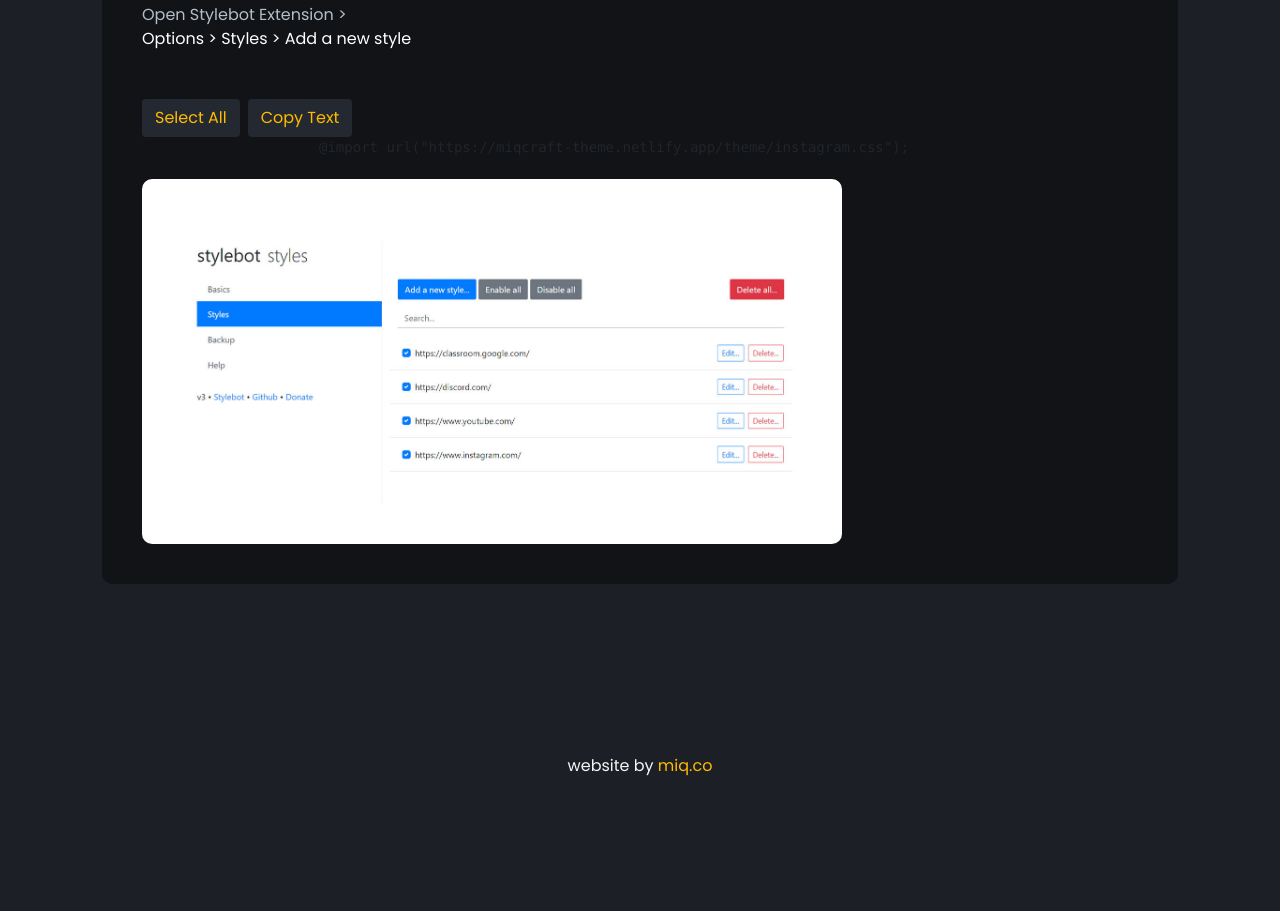
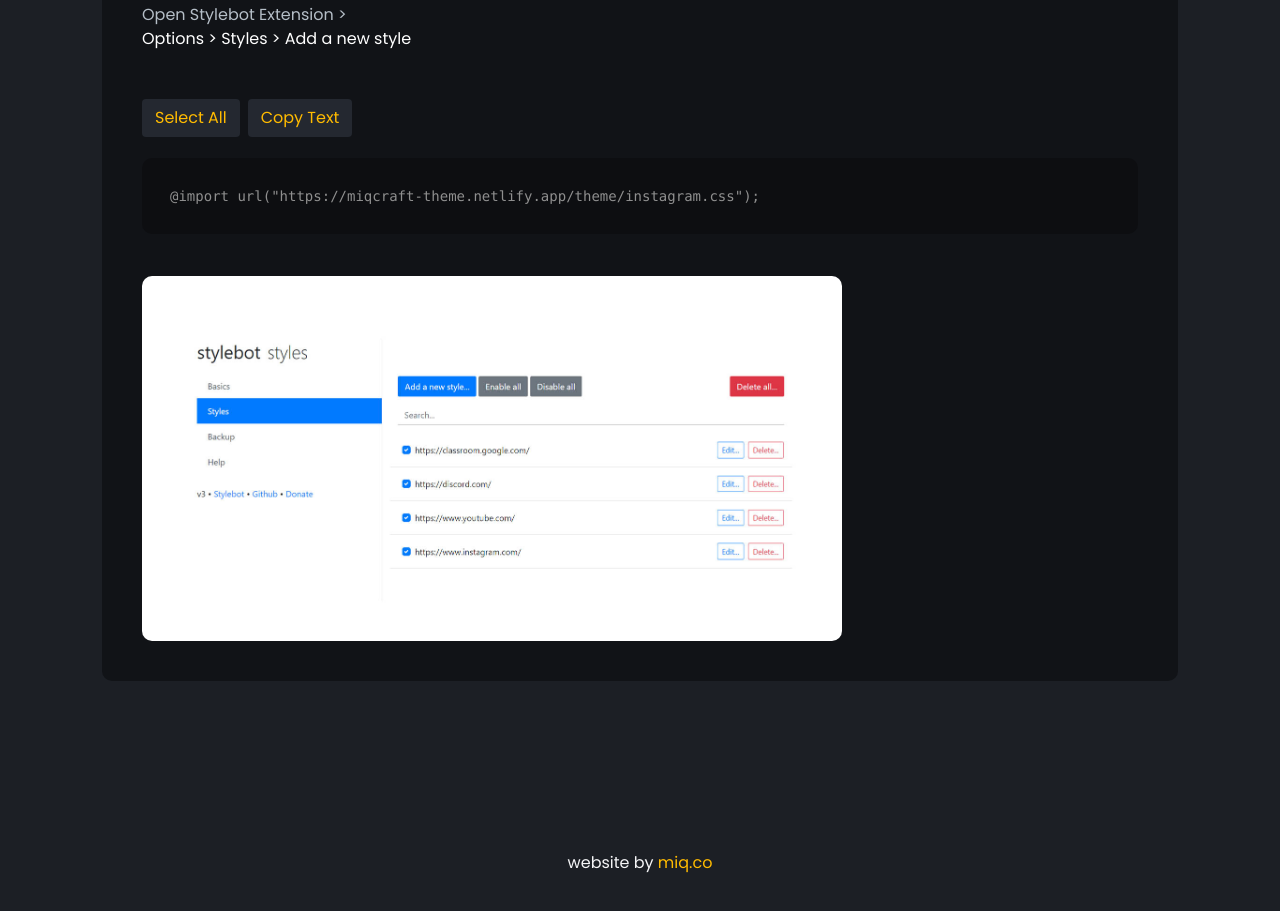
Before and after one commit to MIQCRAFT/Darkrange-BetterDiscord-Theme, a plain HTML site: page page/instagram-theme.html in a window 1280 px wide. Shown: the part 1207-2118 px from the top of the page. Before the commit the page ends 2049 px from the top, so only its background shows below. Drawn offline with nearby package versions, Linux system fonts and the light colour scheme; a web font is replaced by a local one.

Commit message:
Update instagram-theme.html

```diff
--- a/page/instagram-theme.html
+++ b/page/instagram-theme.html
@@ -86,34 +86,35 @@
    <link
       href="https://fonts.googleapis.com/css?family=ABeeZee|IBM+Plex+Sans+Condensed|Darker+Grotesque|Didact+Gothic|Cabin|Hammersmith+One|Hind+Madurai|PT+Sans+Caption&display=swap"
       rel="stylesheet">
+
    <!-- Vendor CSS Files -->
-<link rel="stylesheet" href="/Darkrange-BetterDiscord-Theme/assets/css/style.css">
-<link rel="stylesheet" href="/Darkrange-BetterDiscord-Theme/assets/css/sweetalert2.min.css">
-<link rel="stylesheet" href="/Darkrange-BetterDiscord-Theme/assets/font-awesome/css/all.min.css">
+   <link rel="stylesheet" href="/assets/css/style.css">
+   <link rel="stylesheet" href="/assets/css/sweetalert2.min.css">
+   <link rel="stylesheet" href="/assets/css/code.css">
+   <link rel="stylesheet" href="/assets/font-awesome/css/all.min.css">
    <link rel="stylesheet" href="https://stackpath.bootstrapcdn.com/bootstrap/4.5.2/css/bootstrap.min.css"
       integrity="sha384-JcKb8q3iqJ61gNV9KGb8thSsNjpSL0n8PARn9HuZOnIxN0hoP+VmmDGMN5t9UJ0Z" crossorigin="anonymous" />
    <!--link rel="stylesheet" type="text/css" href="assets/css/lightmode.css"-->
 
    <!--FAVICON ICO-->
-<link href="/Darkrange-BetterDiscord-Theme/assets/ico/favicon.ico" type="image/x-icon" rel="shortcut icon">
-<link href="/Darkrange-BetterDiscord-Theme/assets/ico/favicon.ico" type="image/x-icon" rel="icon">
-<link rel="apple-touch-icon" sizes="57x57" href="/Darkrange-BetterDiscord-Theme/assets/ico/apple-icon-57x57.png">
-<link rel="apple-touch-icon" sizes="60x60" href="/Darkrange-BetterDiscord-Theme/assets/ico/apple-icon-60x60.png">
-<link rel="apple-touch-icon" sizes="72x72" href="/Darkrange-BetterDiscord-Theme/assets/ico/apple-icon-72x72.png">
-<link rel="apple-touch-icon" sizes="76x76" href="/Darkrange-BetterDiscord-Theme/assets/ico/apple-icon-76x76.png">
-<link rel="apple-touch-icon" sizes="114x114" href="/Darkrange-BetterDiscord-Theme/assets/ico/apple-icon-114x114.png">
-<link rel="apple-touch-icon" sizes="120x120" href="/Darkrange-BetterDiscord-Theme/assets/ico/apple-icon-120x120.png">
-<link rel="apple-touch-icon" sizes="144x144" href="/Darkrange-BetterDiscord-Theme/assets/ico/apple-icon-144x144.png">
-<link rel="apple-touch-icon" sizes="152x152" href="/Darkrange-BetterDiscord-Theme/assets/ico/apple-icon-152x152.png">
-<link rel="apple-touch-icon" sizes="180x180" href="/Darkrange-BetterDiscord-Theme/assets/ico/apple-icon-180x180.png">
-<link rel="icon" type="image/png" sizes="192x192"
-   href="/Darkrange-BetterDiscord-Theme/assets/ico/android-icon-192x192.png">
-<link rel="icon" type="image/png" sizes="32x32" href="/Darkrange-BetterDiscord-Theme/assets/ico/favicon-32x32.png">
-<link rel="icon" type="image/png" sizes="96x96" href="/Darkrange-BetterDiscord-Theme/assets/ico/favicon-96x96.png">
-<link rel="icon" type="image/png" sizes="16x16" href="/Darkrange-BetterDiscord-Theme/assets/ico/favicon-16x16.png">
-<link rel="manifest" href="/Darkrange-BetterDiscord-Theme/assets/ico/manifest.json">
+   <link href="/assets/ico/favicon.ico" type="image/x-icon" rel="shortcut icon">
+   <link href="/assets/ico/favicon.ico" type="image/x-icon" rel="icon">
+   <link rel="apple-touch-icon" sizes="57x57" href="/assets/ico/apple-icon-57x57.png">
+   <link rel="apple-touch-icon" sizes="60x60" href="/assets/ico/apple-icon-60x60.png">
+   <link rel="apple-touch-icon" sizes="72x72" href="/assets/ico/apple-icon-72x72.png">
+   <link rel="apple-touch-icon" sizes="76x76" href="/assets/ico/apple-icon-76x76.png">
+   <link rel="apple-touch-icon" sizes="114x114" href="/assets/ico/apple-icon-114x114.png">
+   <link rel="apple-touch-icon" sizes="120x120" href="/assets/ico/apple-icon-120x120.png">
+   <link rel="apple-touch-icon" sizes="144x144" href="/assets/ico/apple-icon-144x144.png">
+   <link rel="apple-touch-icon" sizes="152x152" href="/assets/ico/apple-icon-152x152.png">
+   <link rel="apple-touch-icon" sizes="180x180" href="/assets/ico/apple-icon-180x180.png">
+   <link rel="icon" type="image/png" sizes="192x192" href="/assets/ico/android-icon-192x192.png">
+   <link rel="icon" type="image/png" sizes="32x32" href="/assets/ico/favicon-32x32.png">
+   <link rel="icon" type="image/png" sizes="96x96" href="/assets/ico/favicon-96x96.png">
+   <link rel="icon" type="image/png" sizes="16x16" href="/assets/ico/favicon-16x16.png">
+   <link rel="manifest" href="/assets/ico/manifest.json">
    <meta name="msapplication-TileColor" content="#ffffff">
-<meta name="msapplication-TileImage" content="/Darkrange-BetterDiscord-Theme/assets/ico/ms-icon-144x144.png">
+   <meta name="msapplication-TileImage" content="/assets/ico/ms-icon-144x144.png">
    <!--//-->
 
 
@@ -220,10 +221,10 @@
    </footer>
 
 
-<script src="/Darkrange-BetterDiscord-Theme/assets/js/jquery-3.2.1.min.js"></script>
-<script src="/Darkrange-BetterDiscord-Theme/assets/js/sweetalert2.min.js"></script>
-<script src="/Darkrange-BetterDiscord-Theme/assets/font-awesome/js/all.min.js"></script>
-<script src="/Darkrange-BetterDiscord-Theme/assets/js/popper.min.js"></script>
+   <script src="/assets/js/jquery-3.2.1.min.js"></script>
+   <script src="/assets/js/sweetalert2.min.js"></script>
+   <script src="/assets/font-awesome/js/all.min.js"></script>
+   <script src="/assets/js/popper.min.js"></script>
    <script src="https://stackpath.bootstrapcdn.com/bootstrap/4.5.2/js/bootstrap.min.js"
       integrity="sha384-B4gt1jrGC7Jh4AgTPSdUtOBvfO8shuf57BaghqFfPlYxofvL8/KUEfYiJOMMV+rV" crossorigin="anonymous">
    </script>
```
Lines whose indentation alone changed are shown as unchanged.
